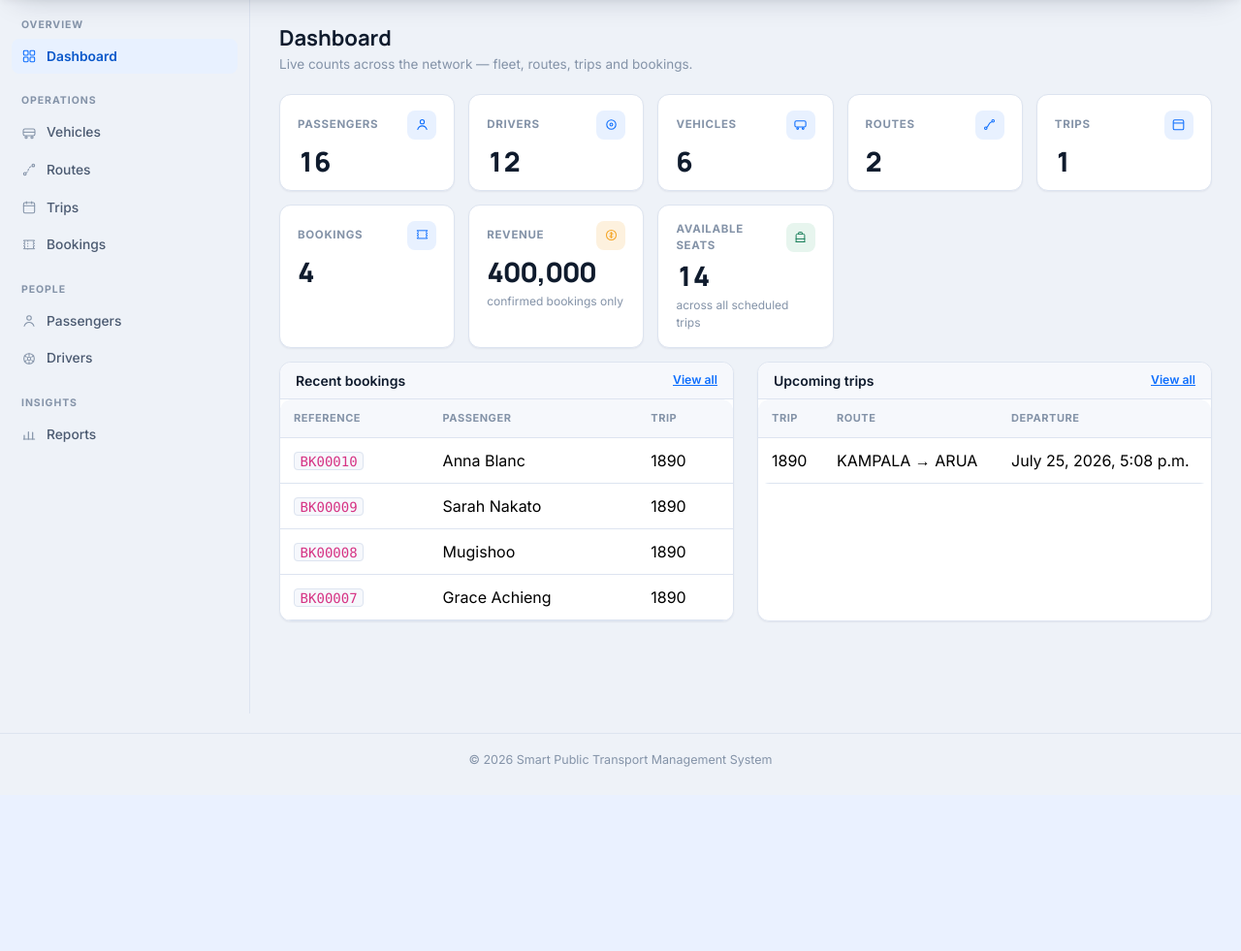
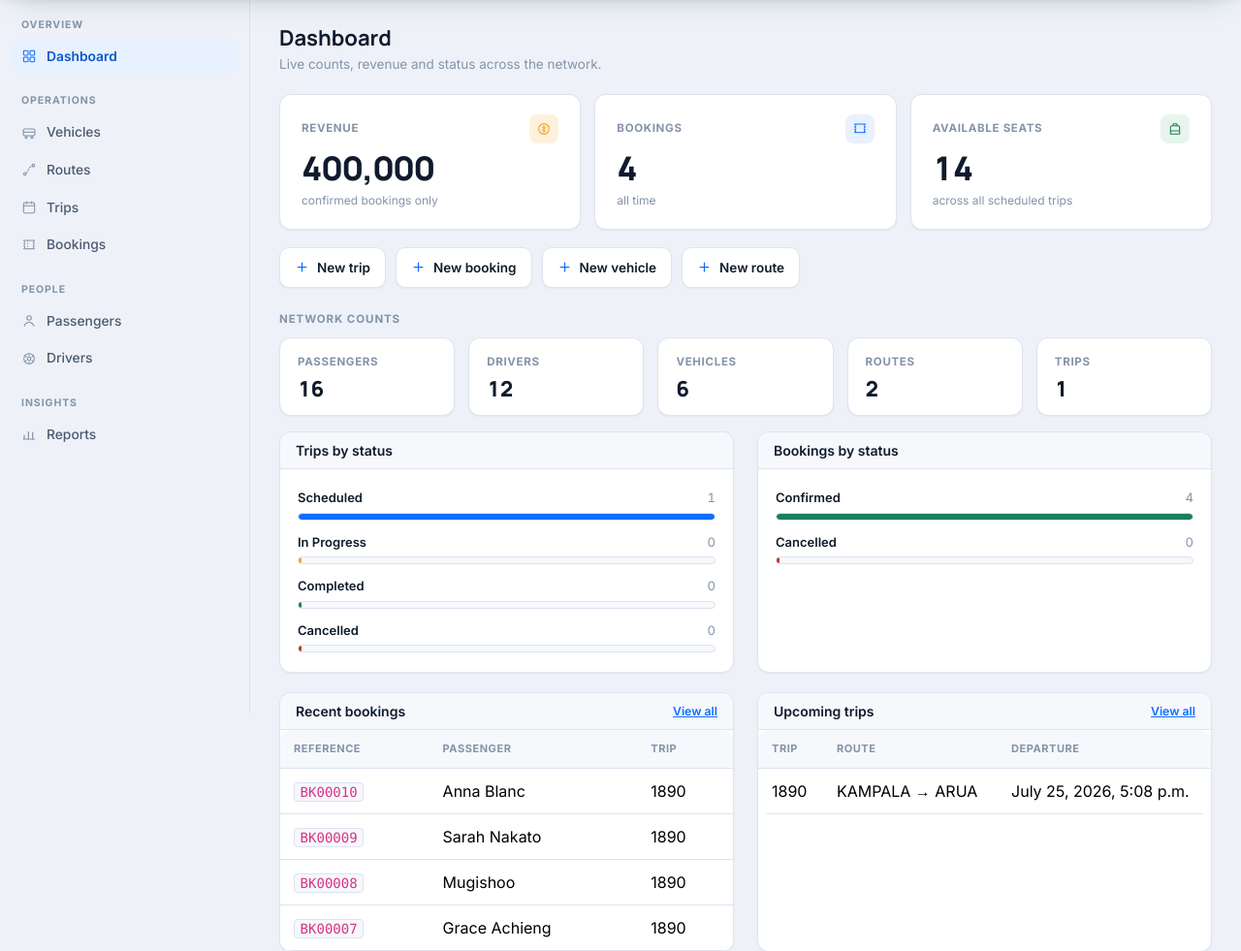
Before and after one commit to MugishoMugobe/SMART_TRANSPORT_SYSTEM, a Django app: page /dashboard/ in a window 1280 px wide. Shown: the part 64-1045 px from the top of the page at 97% size. Before the commit the page ends 855 px from the top, so only its background shows below. Run offline with Django 5.2, Linux system fonts and the light colour scheme; a user stored in the database is signed in; data comes from the database, SQL or seed files in the repository; both versions use the stored data as it was after the commit.

Commit message:
feat(dashboard): real analytics, quick actions, role-scoped content
- Trip-status and booking-status breakdowns as bar-list charts (share
  of total per status), each row linking through to the matching
  filtered list page (trips/bookings already support ?status=). Status
  colors are semantic and fixed (Scheduled/Confirmed = accent/good,
  In Progress = amber, Completed = good, Cancelled = danger) rather
  than the old red/yellow/green/blue tile soup with no real meaning.
- Quick-action shortcuts (New Trip/Booking/Vehicle/Route) for staff.
- Stat tiles reorganized into a headline row (Revenue, Bookings,
  Available seats) and a smaller counts row, instead of one flat grid.
- Revenue, quick actions and both breakdowns are now gated to
  STAFF/ADMIN via the same is_staff_or_admin() check the rest of the
  app already uses — a passenger landing on the shared dashboard has
  no reason to see network-wide revenue.
- Fixed a real privacy gap surfaced while doing that: "Recent
  bookings" was querying ALL bookings network-wide regardless of
  viewer, so any logged-in passenger could see other riders' names and
  booking references on their own dashboard. It's now scoped to the
  viewer's own bookings for non-staff, matching the same scoping
  bookings/views.py already applies to the bookings list itself.

Also, unrelated small cleanup noticed in passing: removed an orphaned
QR-code PNG left on disk from a test booking whose DB row was deleted
earlier in this project's history (Booking.delete() doesn't remove
its FileField's file), and stopped tracking several .DS_Store files
that had been committed by accident.

Verified via manage.py check, the full test suite, and an HTTP smoke
test comparing the dashboard as a STAFF account vs a PASSENGER account
against a real running server (revenue/quick-actions/breakdowns present
for staff and absent for the passenger; booking scoping confirmed;
status-filter links confirmed correct).

Co-Authored-By: Claude Sonnet 5 <noreply@anthropic.com>

```diff
--- a/dashboard/views.py
+++ b/dashboard/views.py
@@ -1,6 +1,8 @@
 from django.shortcuts import render
 from django.contrib.auth.decorators import login_required
+from django.db.models import Count, Sum
 
+from accounts.decorators import is_staff_or_admin
 from passengers.models import Passenger
 from drivers.models import Driver
 from vehicles.models import Vehicle
@@ -8,7 +10,28 @@ from routes.models import Route
 from trips.models import Trip
 from bookings.models import Booking
 
-from django.db.models import Sum
+
+def _status_breakdown(queryset, status_choices):
+    """Count-per-status plus each status's share of the total, so the
+    template can size a bar directly from `pct` without doing math in
+    Django template language."""
+
+    counts = {
+        row["status"]: row["count"]
+        for row in queryset.values("status").annotate(count=Count("id"))
+    }
+
+    total = sum(counts.values()) or 1
+
+    return [
+        {
+            "key": key,
+            "label": label,
+            "count": counts.get(key, 0),
+            "pct": round(counts.get(key, 0) * 100 / total),
+        }
+        for key, label in status_choices
+    ]
 
 
 @login_required
@@ -39,12 +62,16 @@ def dashboard(request):
     )["available_seats__sum"] or 0
 
 
-    recent_bookings = Booking.objects.select_related(
-        "passenger",
-        "trip"
-    ).order_by(
-        "-booking_date"
-    )[:5]
+    recent_bookings_qs = Booking.objects.select_related("passenger", "trip")
+
+    # A passenger's dashboard should only ever show their own bookings —
+    # not the whole network's, which is what this looked like before.
+    if not is_staff_or_admin(request.user):
+        recent_bookings_qs = recent_bookings_qs.filter(
+            passenger__email__iexact=request.user.email or ""
+        )
+
+    recent_bookings = recent_bookings_qs.order_by("-booking_date")[:5]
 
 
     upcoming_trips = Trip.objects.filter(
@@ -74,10 +101,19 @@ def dashboard(request):
 
         "recent_bookings": recent_bookings,
 
+        "recent_bookings_label": "Recent bookings" if is_staff_or_admin(request.user) else "Your recent bookings",
+
         "upcoming_trips": upcoming_trips,
 
     }
 
+    # Revenue detail, status breakdowns and quick actions are operational
+    # controls, not passenger-facing info — same STAFF/ADMIN line the
+    # reports app, and drivers/passengers modules, already draw.
+    if is_staff_or_admin(request.user):
+        context["show_operations_panel"] = True
+        context["trip_status_breakdown"] = _status_breakdown(Trip.objects.all(), Trip.STATUS_CHOICES)
+        context["booking_status_breakdown"] = _status_breakdown(Booking.objects.all(), Booking.STATUS_CHOICES)
 
     return render(
         request,
--- a/static/css/app.css
+++ b/static/css/app.css
@@ -348,6 +348,83 @@ code {
 }
 
 /* --------------------------------------------------------------------
+   Dashboard: headline tiles, bar-list breakdowns, quick actions
+   -------------------------------------------------------------------- */
+.stat-grid--headline {
+  grid-template-columns: repeat(auto-fit, minmax(220px, 1fr));
+  margin-bottom: 18px;
+}
+.stat-grid--headline .stat-tile { padding: 20px 22px; }
+.stat-grid--headline .stat-value { font-size: 34px; }
+.stat-grid--counts { grid-template-columns: repeat(auto-fit, minmax(140px, 1fr)); }
+.stat-grid--counts .stat-value { font-size: 22px; }
+.stat-grid--counts .stat-icon { width: 26px; height: 26px; }
+
+.section-label {
+  font-size: 11.5px;
+  font-weight: 700;
+  letter-spacing: 0.08em;
+  text-transform: uppercase;
+  color: var(--ink-faint);
+  margin: 22px 0 10px;
+}
+
+.bar-list { display: flex; flex-direction: column; gap: 13px; padding: 4px 2px; }
+.bar-row a.bar-row-link { text-decoration: none; color: inherit; display: block; }
+.bar-row-top {
+  display: flex;
+  justify-content: space-between;
+  align-items: baseline;
+  font-size: 13px;
+  margin-bottom: 5px;
+}
+.bar-row-top .bar-label { color: var(--ink); font-weight: 600; }
+.bar-row-top .bar-count { color: var(--ink-faint); font-variant-numeric: tabular-nums; }
+.bar-track {
+  height: 8px;
+  border-radius: 999px;
+  background: var(--surface-2);
+  border: 1px solid var(--line);
+  overflow: hidden;
+}
+.bar-fill {
+  height: 100%;
+  border-radius: 999px;
+  min-width: 3px;
+  transition: width 0.3s ease;
+}
+.bar-fill.status-scheduled { background: var(--accent); }
+.bar-fill.status-in_progress { background: var(--amber); }
+.bar-fill.status-completed { background: var(--good); }
+.bar-fill.status-cancelled { background: var(--danger); }
+.bar-fill.status-confirmed { background: var(--good); }
+a.bar-row-link:hover .bar-track { border-color: var(--ink-faint); }
+a.bar-row-link:hover .bar-label { color: var(--accent); }
+
+.quick-actions {
+  display: flex;
+  flex-wrap: wrap;
+  gap: 10px;
+  margin: 6px 0 24px;
+}
+.quick-action {
+  display: flex;
+  align-items: center;
+  gap: 8px;
+  background: var(--surface);
+  border: 1px solid var(--line);
+  border-radius: 10px;
+  padding: 10px 15px;
+  font-size: 13.5px;
+  font-weight: 600;
+  color: var(--ink);
+  text-decoration: none;
+  box-shadow: var(--shadow-sm);
+}
+.quick-action:hover { border-color: var(--accent); color: var(--accent); }
+.quick-action svg { color: var(--accent); flex: none; }
+
+/* --------------------------------------------------------------------
    Tables
    -------------------------------------------------------------------- */
 .table {
--- a/templates/dashboard/dashboard.html
+++ b/templates/dashboard/dashboard.html
@@ -8,88 +8,47 @@
 <div class="page-header">
     <div>
         <h2>Dashboard</h2>
-        <p>Live counts across the network — fleet, routes, trips and bookings.</p>
+        <p>
+            {% if show_operations_panel %}
+                Live counts, revenue and status across the network.
+            {% else %}
+                Live counts across the network — browse the fleet and your bookings.
+            {% endif %}
+        </p>
     </div>
 </div>
 
-<div class="stat-grid">
+{% if show_operations_panel %}
 
-    <div class="stat-tile accent">
+<div class="stat-grid stat-grid--headline">
+
+    <div class="stat-tile amber">
         <div class="stat-top">
-            <span class="stat-label">Passengers</span>
+            <span class="stat-label">Revenue</span>
             <span class="stat-icon">
-                <svg width="15" height="15" viewBox="0 0 24 24" fill="none" aria-hidden="true"><circle cx="12" cy="7.5" r="3.4" stroke="currentColor" stroke-width="1.7"/><path d="M4.5 20c1.4-3.8 4.6-5.8 7.5-5.8s6.1 2 7.5 5.8" stroke="currentColor" stroke-width="1.7" stroke-linecap="round"/></svg>
+                <svg width="16" height="16" viewBox="0 0 24 24" fill="none" aria-hidden="true"><circle cx="12" cy="12" r="8" stroke="currentColor" stroke-width="1.7"/><path d="M12 7.5v9M9.5 9.8c0-1 1-1.8 2.5-1.8s2.5.9 2.5 2c0 2.6-5 1.5-5 4.1 0 1.1 1.1 2 2.5 2s2.5-.8 2.5-1.8" stroke="currentColor" stroke-width="1.5" stroke-linecap="round"/></svg>
             </span>
         </div>
-        <div class="stat-value">{{ total_passengers|intcomma }}</div>
-    </div>
-
-    <div class="stat-tile accent">
-        <div class="stat-top">
-            <span class="stat-label">Drivers</span>
-            <span class="stat-icon">
-                <svg width="15" height="15" viewBox="0 0 24 24" fill="none" aria-hidden="true"><circle cx="12" cy="12" r="7.5" stroke="currentColor" stroke-width="1.7"/><circle cx="12" cy="12" r="2.3" stroke="currentColor" stroke-width="1.7"/></svg>
-            </span>
-        </div>
-        <div class="stat-value">{{ total_drivers|intcomma }}</div>
-    </div>
-
-    <div class="stat-tile accent">
-        <div class="stat-top">
-            <span class="stat-label">Vehicles</span>
-            <span class="stat-icon">
-                <svg width="15" height="15" viewBox="0 0 24 24" fill="none" aria-hidden="true"><rect x="3" y="6" width="18" height="10" rx="2.4" stroke="currentColor" stroke-width="1.7"/><circle cx="7.5" cy="18.5" r="1.4" stroke="currentColor" stroke-width="1.7"/><circle cx="16.5" cy="18.5" r="1.4" stroke="currentColor" stroke-width="1.7"/></svg>
-            </span>
-        </div>
-        <div class="stat-value">{{ total_vehicles|intcomma }}</div>
-    </div>
-
-    <div class="stat-tile accent">
-        <div class="stat-top">
-            <span class="stat-label">Routes</span>
-            <span class="stat-icon">
-                <svg width="15" height="15" viewBox="0 0 24 24" fill="none" aria-hidden="true"><circle cx="6" cy="18" r="2" stroke="currentColor" stroke-width="1.7"/><circle cx="18" cy="6" r="2" stroke="currentColor" stroke-width="1.7"/><path d="M7.5 16.5C11 15 10 9 15.5 7.5" stroke="currentColor" stroke-width="1.7" stroke-linecap="round"/></svg>
-            </span>
-        </div>
-        <div class="stat-value">{{ total_routes|intcomma }}</div>
-    </div>
-
-    <div class="stat-tile accent">
-        <div class="stat-top">
-            <span class="stat-label">Trips</span>
-            <span class="stat-icon">
-                <svg width="15" height="15" viewBox="0 0 24 24" fill="none" aria-hidden="true"><rect x="3.5" y="4.5" width="17" height="16" rx="2.2" stroke="currentColor" stroke-width="1.7"/><path d="M3.5 9.5h17" stroke="currentColor" stroke-width="1.7"/></svg>
-            </span>
-        </div>
-        <div class="stat-value">{{ total_trips|intcomma }}</div>
+        <div class="stat-value">{{ total_revenue|floatformat:0|intcomma }}</div>
+        <div class="stat-sub">confirmed bookings only</div>
     </div>
 
     <div class="stat-tile accent">
         <div class="stat-top">
             <span class="stat-label">Bookings</span>
             <span class="stat-icon">
-                <svg width="15" height="15" viewBox="0 0 24 24" fill="none" aria-hidden="true"><path d="M3.5 9a2 2 0 0 0 0-4V4.5h17V5a2 2 0 0 0 0 4v0a2 2 0 0 0 0 4v0a2 2 0 0 0 0 4v.5h-17V17a2 2 0 0 0 0-4v0a2 2 0 0 0 0-4Z" stroke="currentColor" stroke-width="1.5" stroke-linejoin="round"/></svg>
+                <svg width="16" height="16" viewBox="0 0 24 24" fill="none" aria-hidden="true"><path d="M3.5 9a2 2 0 0 0 0-4V4.5h17V5a2 2 0 0 0 0 4v0a2 2 0 0 0 0 4v0a2 2 0 0 0 0 4v.5h-17V17a2 2 0 0 0 0-4v0a2 2 0 0 0 0-4Z" stroke="currentColor" stroke-width="1.5" stroke-linejoin="round"/></svg>
             </span>
         </div>
         <div class="stat-value">{{ total_bookings|intcomma }}</div>
-    </div>
-
-    <div class="stat-tile amber">
-        <div class="stat-top">
-            <span class="stat-label">Revenue</span>
-            <span class="stat-icon">
-                <svg width="15" height="15" viewBox="0 0 24 24" fill="none" aria-hidden="true"><circle cx="12" cy="12" r="8" stroke="currentColor" stroke-width="1.7"/><path d="M12 7.5v9M9.5 9.8c0-1 1-1.8 2.5-1.8s2.5.9 2.5 2c0 2.6-5 1.5-5 4.1 0 1.1 1.1 2 2.5 2s2.5-.8 2.5-1.8" stroke="currentColor" stroke-width="1.5" stroke-linecap="round"/></svg>
-            </span>
-        </div>
-        <div class="stat-value">{{ total_revenue|floatformat:0|intcomma }}</div>
-        <div class="stat-sub">confirmed bookings only</div>
+        <div class="stat-sub">all time</div>
     </div>
 
     <div class="stat-tile good">
         <div class="stat-top">
             <span class="stat-label">Available seats</span>
             <span class="stat-icon">
-                <svg width="15" height="15" viewBox="0 0 24 24" fill="none" aria-hidden="true"><path d="M5 20V9a2 2 0 0 1 2-2h10a2 2 0 0 1 2 2v11M5 15h14M5 20h14M9 7V5a1 1 0 0 1 1-1h4a1 1 0 0 1 1 1v2" stroke="currentColor" stroke-width="1.6" stroke-linecap="round" stroke-linejoin="round"/></svg>
+                <svg width="16" height="16" viewBox="0 0 24 24" fill="none" aria-hidden="true"><path d="M5 20V9a2 2 0 0 1 2-2h10a2 2 0 0 1 2 2v11M5 15h14M5 20h14M9 7V5a1 1 0 0 1 1-1h4a1 1 0 0 1 1 1v2" stroke="currentColor" stroke-width="1.6" stroke-linecap="round" stroke-linejoin="round"/></svg>
             </span>
         </div>
         <div class="stat-value">{{ available_seats|intcomma }}</div>
@@ -98,12 +57,158 @@
 
 </div>
 
+<div class="quick-actions">
+    <a class="quick-action" href="{% url 'trips:create' %}">
+        <svg width="15" height="15" viewBox="0 0 24 24" fill="none" aria-hidden="true"><path d="M12 5v14M5 12h14" stroke="currentColor" stroke-width="2" stroke-linecap="round"/></svg>
+        New trip
+    </a>
+    <a class="quick-action" href="{% url 'bookings:create' %}">
+        <svg width="15" height="15" viewBox="0 0 24 24" fill="none" aria-hidden="true"><path d="M12 5v14M5 12h14" stroke="currentColor" stroke-width="2" stroke-linecap="round"/></svg>
+        New booking
+    </a>
+    <a class="quick-action" href="{% url 'vehicles:create' %}">
+        <svg width="15" height="15" viewBox="0 0 24 24" fill="none" aria-hidden="true"><path d="M12 5v14M5 12h14" stroke="currentColor" stroke-width="2" stroke-linecap="round"/></svg>
+        New vehicle
+    </a>
+    <a class="quick-action" href="{% url 'routes:create' %}">
+        <svg width="15" height="15" viewBox="0 0 24 24" fill="none" aria-hidden="true"><path d="M12 5v14M5 12h14" stroke="currentColor" stroke-width="2" stroke-linecap="round"/></svg>
+        New route
+    </a>
+</div>
+
+<div class="section-label">Network counts</div>
+
+<div class="stat-grid stat-grid--counts">
+
+    <div class="stat-tile accent">
+        <div class="stat-top">
+            <span class="stat-label">Passengers</span>
+        </div>
+        <div class="stat-value">{{ total_passengers|intcomma }}</div>
+    </div>
+
+    <div class="stat-tile accent">
+        <div class="stat-top">
+            <span class="stat-label">Drivers</span>
+        </div>
+        <div class="stat-value">{{ total_drivers|intcomma }}</div>
+    </div>
+
+    <div class="stat-tile accent">
+        <div class="stat-top">
+            <span class="stat-label">Vehicles</span>
+        </div>
+        <div class="stat-value">{{ total_vehicles|intcomma }}</div>
+    </div>
+
+    <div class="stat-tile accent">
+        <div class="stat-top">
+            <span class="stat-label">Routes</span>
+        </div>
+        <div class="stat-value">{{ total_routes|intcomma }}</div>
+    </div>
+
+    <div class="stat-tile accent">
+        <div class="stat-top">
+            <span class="stat-label">Trips</span>
+        </div>
+        <div class="stat-value">{{ total_trips|intcomma }}</div>
+    </div>
+
+</div>
+
+<div class="row mt-3">
+
+    <div class="col-lg-6 mb-3">
+        <div class="card h-100">
+            <div class="card-header">Trips by status</div>
+            <div class="card-body">
+                <div class="bar-list">
+                    {% for item in trip_status_breakdown %}
+                    <div class="bar-row">
+                        <a class="bar-row-link" href="{% url 'trips:list' %}?status={{ item.key }}">
+                            <div class="bar-row-top">
+                                <span class="bar-label">{{ item.label }}</span>
+                                <span class="bar-count">{{ item.count|intcomma }}</span>
+                            </div>
+                            <div class="bar-track">
+                                <div class="bar-fill status-{{ item.key|lower }}" style="width: {{ item.pct }}%" title="{{ item.label }}: {{ item.count }} ({{ item.pct }}%)"></div>
+                            </div>
+                        </a>
+                    </div>
+                    {% endfor %}
+                </div>
+            </div>
+        </div>
+    </div>
+
+    <div class="col-lg-6 mb-3">
+        <div class="card h-100">
+            <div class="card-header">Bookings by status</div>
+            <div class="card-body">
+                <div class="bar-list">
+                    {% for item in booking_status_breakdown %}
+                    <div class="bar-row">
+                        <a class="bar-row-link" href="{% url 'bookings:list' %}?status={{ item.key }}">
+                            <div class="bar-row-top">
+                                <span class="bar-label">{{ item.label }}</span>
+                                <span class="bar-count">{{ item.count|intcomma }}</span>
+                            </div>
+                            <div class="bar-track">
+                                <div class="bar-fill status-{{ item.key|lower }}" style="width: {{ item.pct }}%" title="{{ item.label }}: {{ item.count }} ({{ item.pct }}%)"></div>
+                            </div>
+                        </a>
+                    </div>
+                    {% endfor %}
+                </div>
+            </div>
+        </div>
+    </div>
+
+</div>
+
+{% else %}
+
+<div class="stat-grid">
+
+    <div class="stat-tile accent">
+        <div class="stat-top">
+            <span class="stat-label">Vehicles</span>
+        </div>
+        <div class="stat-value">{{ total_vehicles|intcomma }}</div>
+    </div>
+
+    <div class="stat-tile accent">
+        <div class="stat-top">
+            <span class="stat-label">Routes</span>
+        </div>
+        <div class="stat-value">{{ total_routes|intcomma }}</div>
+    </div>
+
+    <div class="stat-tile accent">
+        <div class="stat-top">
+            <span class="stat-label">Trips</span>
+        </div>
+        <div class="stat-value">{{ total_trips|intcomma }}</div>
+    </div>
+
+    <div class="stat-tile good">
+        <div class="stat-top">
+            <span class="stat-label">Available seats</span>
+        </div>
+        <div class="stat-value">{{ available_seats|intcomma }}</div>
+    </div>
+
+</div>
+
+{% endif %}
+
 <div class="row mt-1">
 
     <div class="col-lg-6 mb-3">
         <div class="card h-100">
             <div class="card-header d-flex justify-content-between align-items-center">
-                Recent bookings
+                {{ recent_bookings_label }}
                 <a href="{% url 'bookings:list' %}" class="small">View all</a>
             </div>
             <div class="card-body p-0">
```
Also changed, not shown: db.sqlite3, 6 other files.
